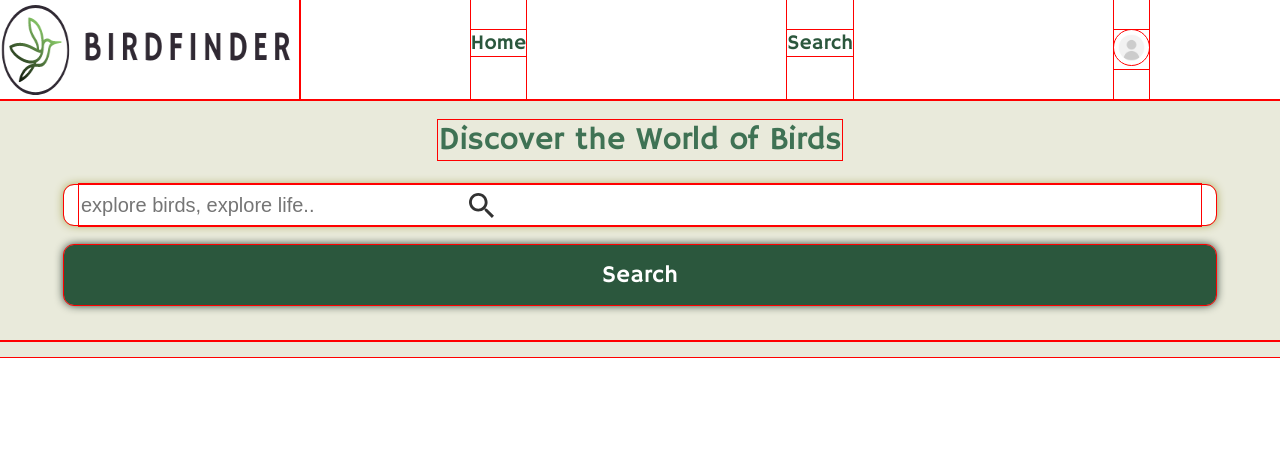
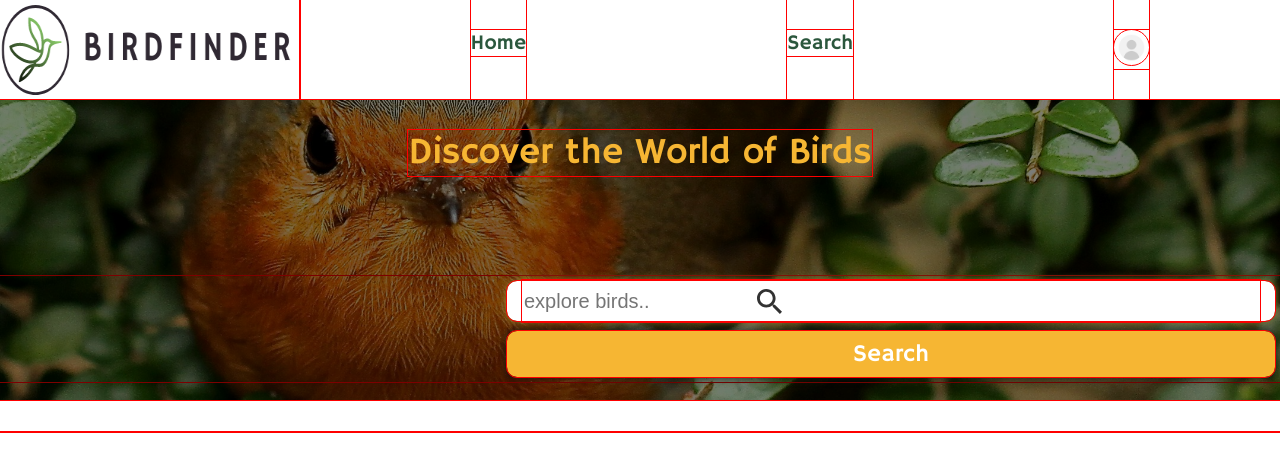
Before and after one commit to fernandapazo/fernandapaz-capstone, a React (Create React App) app in the folder birdfinder-app/: page / in a window 1280 px wide. Shown: the top 472 px of the page. Built offline with nearby package versions, Linux system fonts and the light colour scheme.

Commit message:
Adding background image and further styling to SearchBar

```diff
--- a/birdfinder-app/src/components/SearchBar/SearchBar.jsx
+++ b/birdfinder-app/src/components/SearchBar/SearchBar.jsx
@@ -39,10 +39,11 @@ const SearchBar = () => {
   return (
     <div className="search-bar">
       <h1 className="search-bar__title">Discover the World of Birds</h1>
+      <div className="search-bar__controls">
         <div className="search-bar__input-wrapper">
           <input
             type="text"
-          placeholder="explore birds, explore life.."
+            placeholder="explore birds.."
             value={searchTerm}
             onChange={handleInputChange}
             className="search-bar__input"
@@ -51,6 +52,7 @@ const SearchBar = () => {
         <button onClick={handleSearch} className="search-bar__button">
           Search
         </button>
+      </div>
       <ul className="bird-list">
         {searchResults.map((bird, index) => (
           <li key={index} className="bird-list__item">
--- a/birdfinder-app/src/components/SearchBar/SearchBar.scss
+++ b/birdfinder-app/src/components/SearchBar/SearchBar.scss
@@ -3,80 +3,106 @@
 .search-bar {
   width: 100%;
   box-sizing: border-box;
-  background: #e9eadb;
+  background: url("../../assets/Images/james-wainscoat-unsplash.jpg") 0% 50% /
+    cover no-repeat;
+  height: 300px;
+  box-sizing: border-box;
   padding-top: 20px;
   display: flex;
   flex-direction: column;
 
+  position: relative;
+
+  &::after {
+    content: "";
+    position: absolute;
+    top: 0;
+    left: 0;
+    width: 100%;
+    height: 100%;
+    background-color: rgba(0, 0, 0, 0.509);
+    z-index: 1;
+  }
+
   &__title {
     margin: 0px;
-    color: #3f7254;
-    font-size: 2rem;
+    color: #f6b633;
+    font-size: 2.3rem;
     font-weight: 500;
-    margin: auto;
-    margin-bottom: 25px;
+    margin: 10px auto;
     display: flex;
     justify-content: center;
     font-family: "Hammersmith";
+    z-index: 2;
+  }
+
+  &__controls {
+    display: flex;
+    flex-direction: column;
+    align-items: flex-end;
+    margin-top: 90px;
   }
 
   &__input-wrapper {
     box-sizing: border-box;
     background-color: white;
-    width: 90%;
+    width: 60%;
     border-radius: 10px;
     height: 2.5rem;
     padding: 0 15px;
     box-shadow: 0px 0px 10px #9d983b;
     display: flex;
     align-items: center;
-    margin: auto;
+    margin: 5px;
+    z-index: 2;
   }
 
   &__input {
     background-image: url(../../assets/Icons/search.svg);
     background-repeat: no-repeat;
     background-size: 25px;
-    background-position: 390px center;
+    background-position: 235px center;
     background-color: transparent;
     border: none;
     height: 100%;
     font-size: 1.25rem;
     width: 100%;
+    z-index: 2;
   }
 
   &__button {
-    background-color: #2b573d;
+    background-color: #f6b633;
     border: none;
     box-shadow: 0px 0px 10px #102017;
     color: #fff;
-    padding: 15px 32px;
+    padding: 8px 32px;
     text-align: center;
     text-decoration: none;
     display: inline-block;
     font-family: "Hammersmith";
     font-size: 1.5rem;
     font-weight: 500;
-    margin: 4px 2px;
     cursor: pointer;
     border-radius: 10px;
     transition: background-color 0.3s ease;
-    width: 90%;
-    margin: 20px auto;
+    width: 60%;
+    margin: 5px;
+    z-index: 2;
 
     &:hover {
-      background-color: #8b944a;
+      background-color: #d39b2d;
       color: #eceff2;
     }
 
     &:active {
-      background-color: #717939;
+      background-color: #9a701d;
       color: #f6f4ef;
     }
   }
 }
 
 .bird-list {
+  margin-top: 50px;
   &__item {
   }
 }
```
Also changed, not shown: birdfinder-app/src/assets/Images/james-wainscoat-unsplash.jpg (added). Lines whose indentation alone changed are shown as unchanged.
